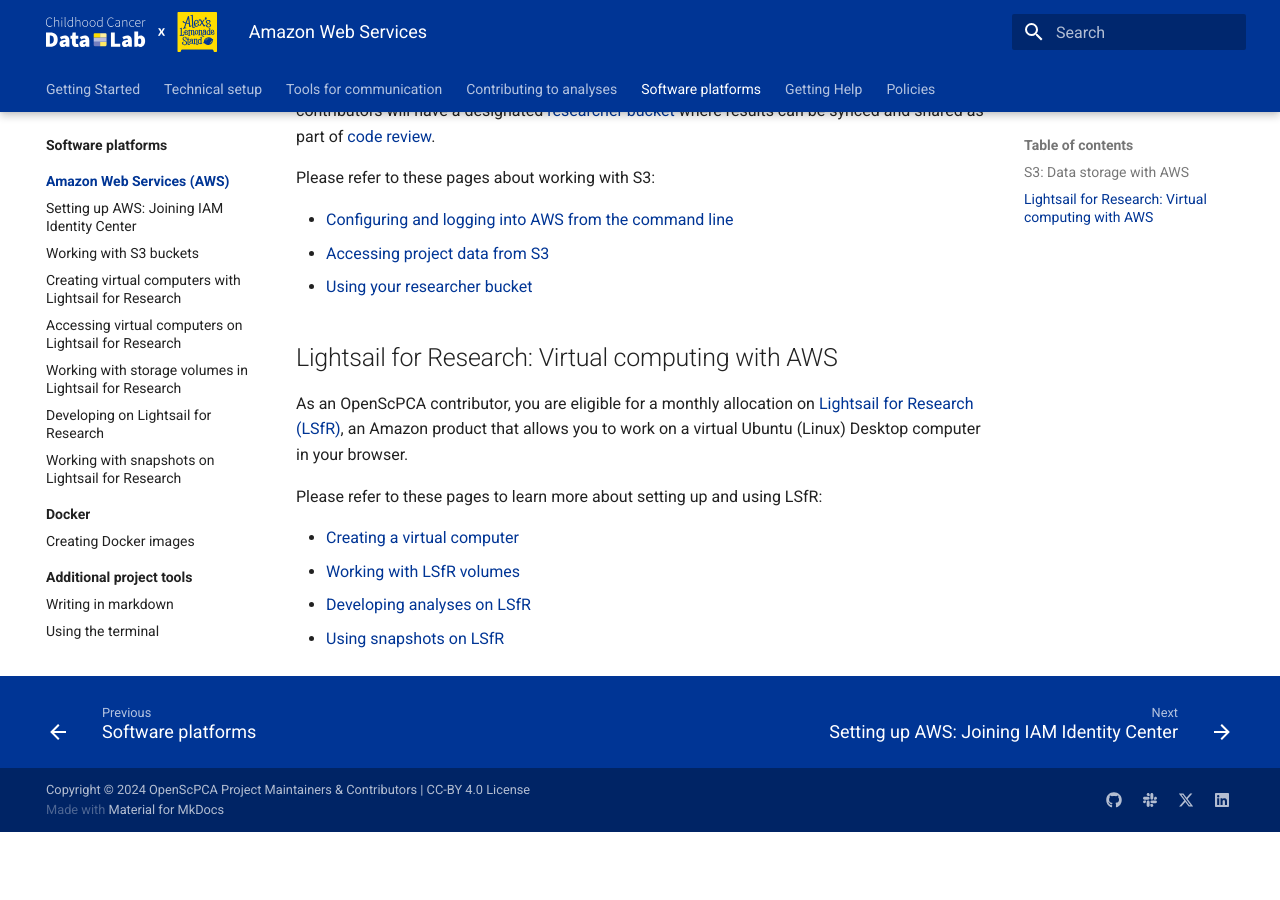
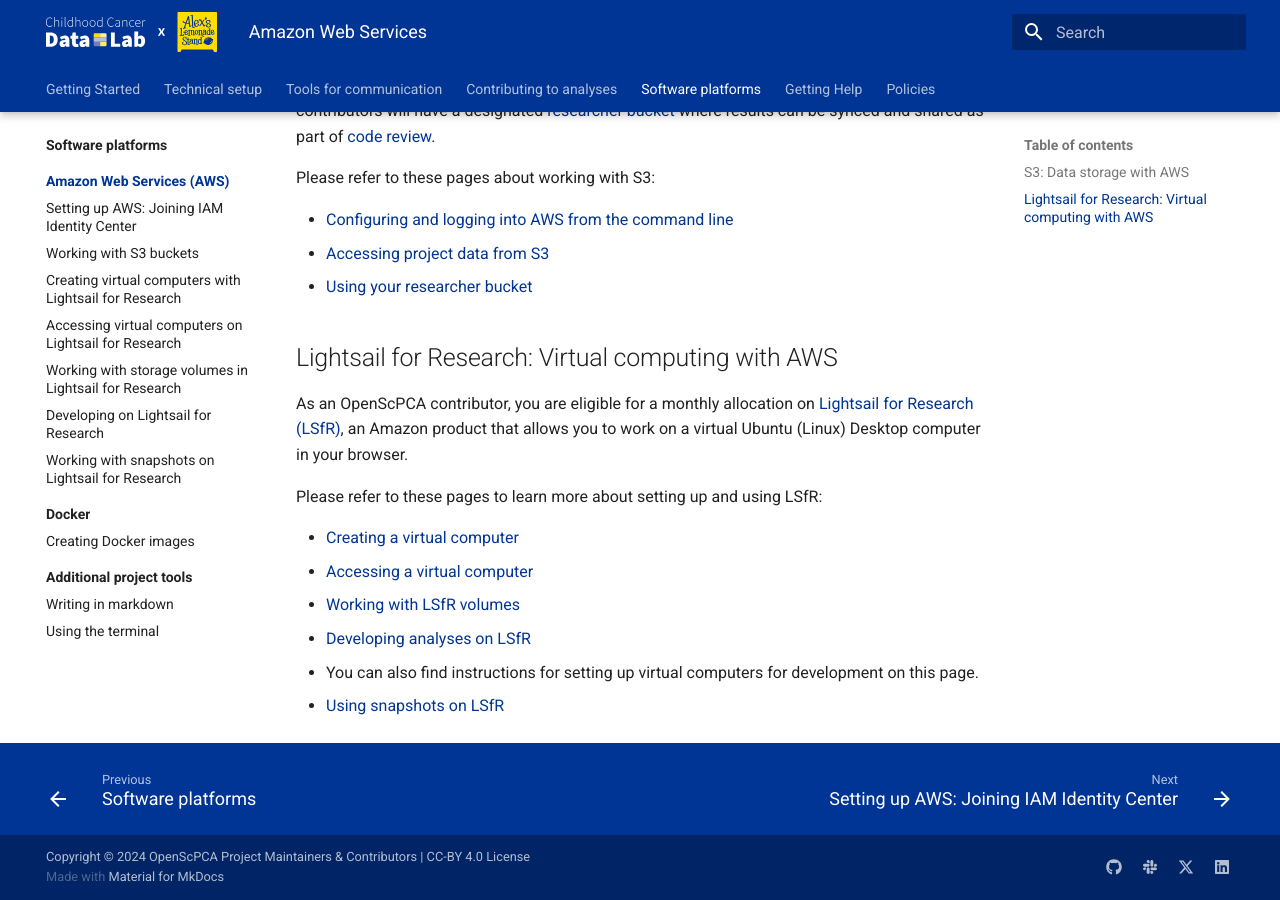
Before and after one commit to AlexsLemonade/OpenScPCA-analysis, an MkDocs documentation site: the page built from docs/software-platforms/aws/index.md, in a window 1280 px wide and 900 px high, scrolled down 509 px. Built offline with MkDocs 1.6.1 and Material for MkDocs 9.7.7, drawn with Linux system fonts in a browser that asks for light colours; before the commit the page ends 1341 px from its top, so only the background shows below that.

Commit message:
add link and clarify where setup is

```diff
--- a/docs/software-platforms/aws/index.md
+++ b/docs/software-platforms/aws/index.md
@@ -28,6 +28,8 @@
 Please refer to these pages to learn more about setting up and using LSfR:
 
 - [Creating a virtual computer](./creating-vcs.md)
+- [Accessing a virtual computer](./accessing-vcs.md)
 - [Working with LSfR volumes](./working-with-volumes.md)
 - [Developing analyses on LSfR](./starting-development-on-lsfr.md)
+  - You can also find instructions for setting up virtual computers for development on this page.
 - [Using snapshots on LSfR](./working-with-snapshots.md)
```
